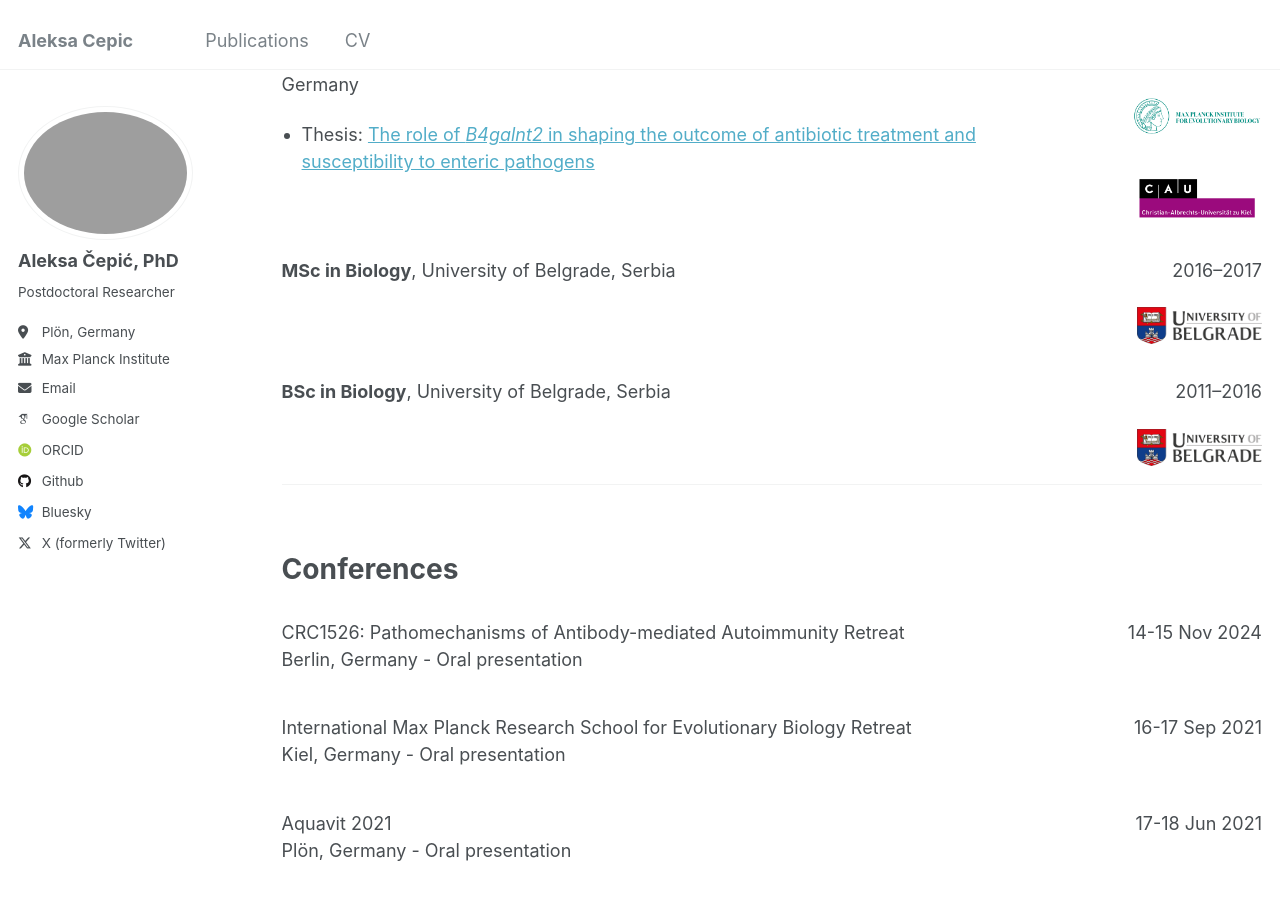
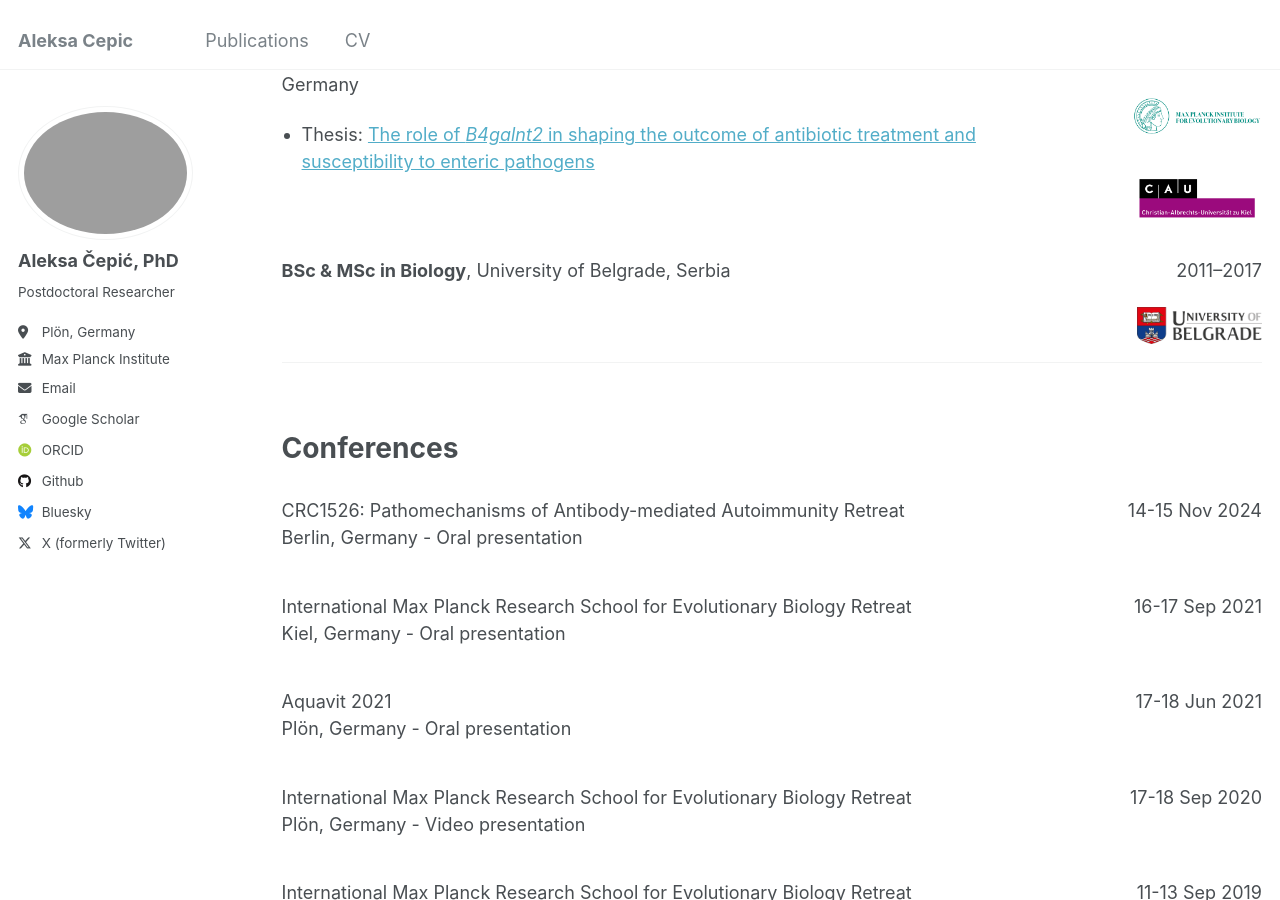
Before and after one commit to drcepic/drcepic.github.io, a Jekyll site: the page built from _pages/cv.md, in a window 1280 px wide and 900 px high, scrolled down 662 px. Built offline with Jekyll 4.4.1, drawn with Linux system fonts in a browser that asks for light colours; some web fonts are replaced.

Commit message:
Update cv.md

```diff
--- a/_pages/cv.md
+++ b/_pages/cv.md
@@ -80,30 +80,13 @@ Education
   <!-- Left column -->
   <div style="flex: 7; text-align: left;">
     <p>
-      <b>MSc in Biology</b>, University of Belgrade, Serbia
+      <b>BSc & MSc in Biology</b>, University of Belgrade, Serbia
     </p>
   </div>
 
   <!-- Right column -->
   <div style="flex: 2; text-align: right;">
-    <p>2016–2017</p>
-    <img src="../images/belgrade_uni.png" style="width: 125px; height: auto;">
-  </div>
-</div>
-
-<hr style="height: 0; margin: 8px 0; border: none;">
-
-<div style="display: flex; gap: 10px;">
-  <!-- Left column -->
-  <div style="flex: 7; text-align: left;">
-    <p>
-      <b>BSc in Biology</b>, University of Belgrade, Serbia
-    </p>
-  </div>
-
-  <!-- Right column -->
-  <div style="flex: 2; text-align: right;">
-    <p>2011–2016</p>
+    <p>2011–2017</p>
     <img src="../images/belgrade_uni.png" style="width: 125px; height: auto;">
   </div>
 </div>
```
